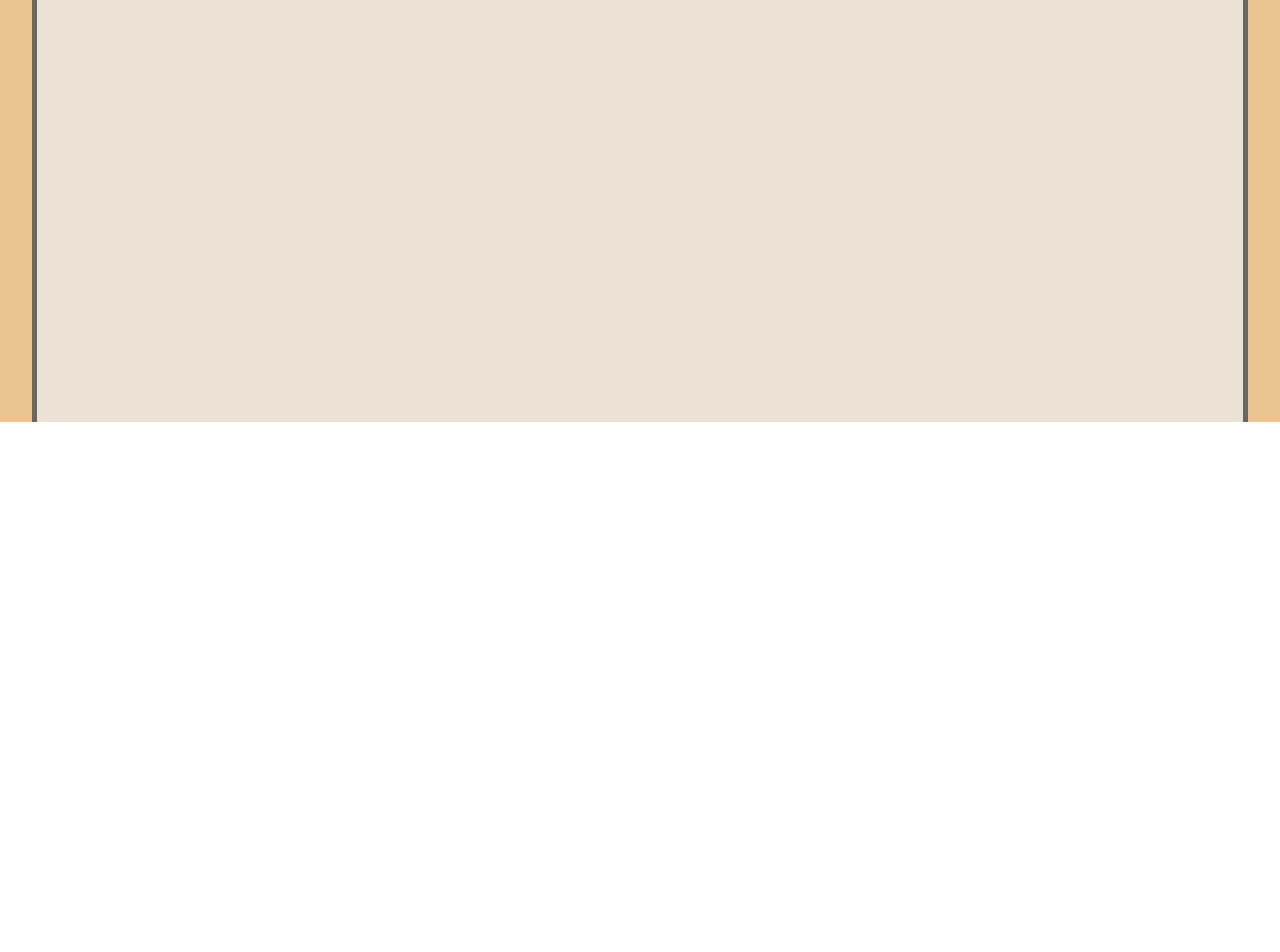
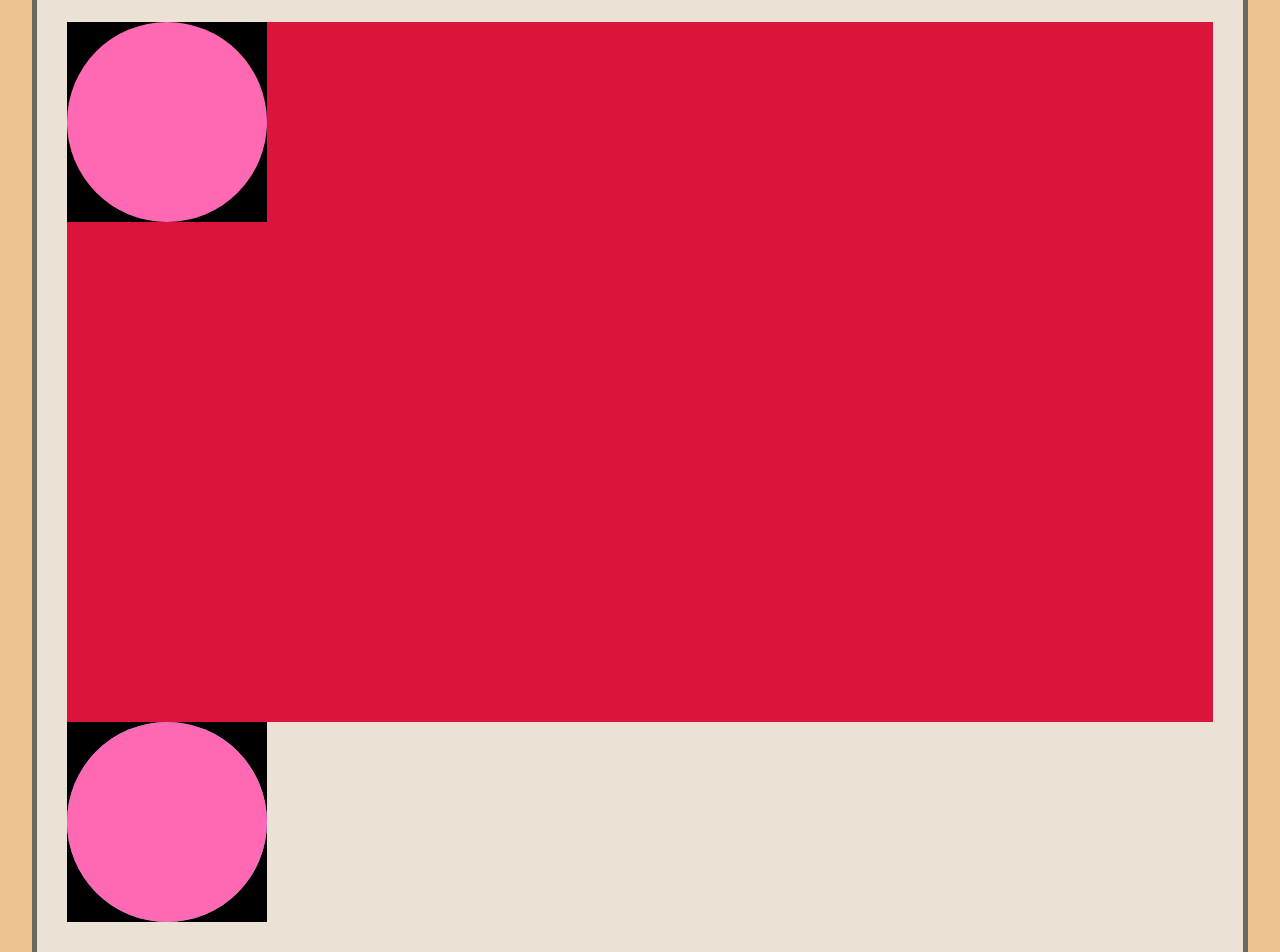
Before and after one commit to rwalsh221/odin_react_weather_app, a React (Create React App) app in the folder odin_weather_app/: page / in a window 1280 px wide. Shown: the part 381-1333 px from the top of the page. Before the commit the page ends 803 px from the top, so only its background shows below. Built offline with nearby package versions, Linux system fonts and the light colour scheme; a web font is replaced by a local one.

Commit message:
start of redesign

```diff
--- a/odin_weather_app/src/components/Main/Main.js
+++ b/odin_weather_app/src/components/Main/Main.js
@@ -2,6 +2,7 @@ import React, { useState } from 'react';
 
 import classes from './Main.module.css';
 import WeatherLocationContainer from '../WeatherLocationContainer/WeatherLocationContainer';
+import WeatherCardGrid from '../WeatherCardGrid/WeatherCardGrid';
 
 // TODO: ADD ERROR HANDLING FOR CITY NOT FOUND
 // TODO: ADD DEFAULT TEXT TO SEARCH BAR
@@ -11,6 +12,11 @@ const Main = (props) => {
   const [searchQuery, setSearchQuery] = useState(null);
   const [metric, setMetric] = useState(true);
   const [imperial, setImperial] = useState(false);
+  const [hover, setHover] = useState('');
+
+  const setHoverClass = () => {
+    setHover({ bigSmallAnimation: 'circleHover', bigCircle: 'bigCircle' });
+  };
 
   const searchQueryfactory = (query) => {
     const id = new Date();
@@ -120,6 +126,19 @@ const Main = (props) => {
           <button className={classes.locationSearchBtn}>SEARCH</button>
         </form>
         <div className={classes.weatherContainer}>
+          <WeatherCardGrid />
+          <div className={classes.circleContainer}>
+            <div
+              className={`${classes.circleTop} ${
+                classes[hover.bigSmallAnimation]
+              }`}
+              onClick={setHoverClass}
+            ></div>
+            <div
+              className={`${classes.circleBottom} ${classes[hover.bigCircle]}`}
+            ></div>
+          </div>
+
           {renderWeatherLocation()}
         </div>
       </div>
--- a/odin_weather_app/src/components/Main/Main.module.css
+++ b/odin_weather_app/src/components/Main/Main.module.css
@@ -80,6 +80,74 @@
   height: max-content;
 }
 
+.circleContainer {
+  background-color: black;
+  height: 20rem;
+  width: 20rem;
+  position: relative;
+  display: flex;
+  justify-content: center;
+  align-items: center;
+}
+
+.circleTop {
+  background-color: hotpink;
+  border-radius: 50%;
+  height: 20rem;
+  width: 20rem;
+  margin: 0 auto;
+  /* left: 150px;
+  top: 150px;
+  transform: translate(-50%, -50%); */
+  transition: all 1s;
+  transform: rotate(360deg);
+  transform-origin: center;
+  position: absolute;
+  z-index: 2;
+}
+
+.circleHover {
+  /* height: 40rem;
+  width: 40rem; */
+  /* z-index: 1000; */
+  animation: bigSmall 2s ease;
+  height: 0rem;
+  width: 0rem;
+}
+.circleBottom {
+  background-color: cornflowerblue;
+  border-radius: 50%;
+  height: 20rem;
+  width: 20rem;
+  position: absolute;
+  top: 0;
+  z-index: 1;
+  transition: all 1s;
+}
+
+.bigCircle {
+  height: 40rem;
+  width: 40rem;
+  top: -10rem;
+}
+
+@keyframes bigSmall {
+  0% {
+    height: 20rem;
+    width: 20rem;
+  }
+
+  50% {
+    height: 40rem;
+    width: 40rem;
+  }
+
+  100% {
+    height: 0rem;
+    width: 0rem;
+  }
+}
+
 @media (max-width: 615px) {
   .locationSearchBtn {
     width: 14rem;
--- /dev/null
+++ b/odin_weather_app/src/components/WeatherCardBig/WeatherCardBig.js
@@ -0,0 +1,6 @@
+import React from 'react';
+import classes from './WeatherCardBig.module.css';
+
+const WeatherCardBig = () => {};
+
+export default WeatherCardBig;
--- /dev/null
+++ b/odin_weather_app/src/components/WeatherCardGrid/WeatherCardGrid.js
@@ -0,0 +1,25 @@
+import React, { useState } from 'react';
+import classes from './WeatherCardGrid.module.css';
+
+import WeatherCardSmall from '../WeatherCardSmall/WeatherCardSmall';
+
+const WeatherCardGrid = (props) => {
+  const [hover, setHover] = useState(false);
+
+  const setHoverClass = () => {
+    // setHover({ bigSmallAnimation: 'circleHover', bigCircle: 'bigCircle' });
+    setHover(true);
+  };
+
+  return (
+    <section className={classes.weatherCardGrid}>
+      <div className={classes.cardContainer}>
+        <WeatherCardSmall hover={hover} setHoverClass={setHoverClass} />
+      </div>
+
+      {/* <WeatherCardSmall /> */}
+    </section>
+  );
+};
+
+export default WeatherCardGrid;
--- /dev/null
+++ b/odin_weather_app/src/components/WeatherCardGrid/WeatherCardGrid.module.css
@@ -0,0 +1,19 @@
+.weatherCardGrid {
+  background-color: crimson;
+  height: 70rem;
+  display: grid;
+  grid-template-columns: repeat(3, 1fr);
+  grid-template-rows: repeat(5, 1fr);
+  width: 100%;
+  position: relative;
+}
+
+.cardContainer {
+  background-color: black;
+  height: 20rem;
+  width: 20rem;
+  position: relative;
+  display: flex;
+  justify-content: center;
+  align-items: center;
+}
--- /dev/null
+++ b/odin_weather_app/src/components/WeatherCardSmall/WeatherCardSmall.js
@@ -0,0 +1,11 @@
+import React from 'react';
+import classes from './WeatherCardSmall.module.css';
+
+const WeatherCardSmall = (props) => {
+  let style = props.hover
+    ? `${classes.circleTop} ${classes.circleHover} ${classes.red}`
+    : `${classes.circleTop}`;
+  return <div className={style} onClick={props.setHoverClass}></div>;
+};
+
+export default WeatherCardSmall;
--- /dev/null
+++ b/odin_weather_app/src/components/WeatherCardSmall/WeatherCardSmall.module.css
@@ -0,0 +1,80 @@
+.circleContainer {
+  background-color: black;
+  height: 20rem;
+  width: 20rem;
+  position: relative;
+  display: flex;
+  justify-content: center;
+  align-items: center;
+}
+
+.red {
+  background-color: honeydew !important;
+}
+
+.circleTop {
+  background-color: hotpink;
+  border-radius: 50%;
+  height: 20rem;
+  width: 20rem;
+  margin: 0 auto;
+  /* left: 150px;
+    top: 150px;
+    transform: translate(-50%, -50%); */
+  transition: all 1s;
+  transform: rotate(360deg);
+  transform-origin: center;
+  position: absolute;
+  z-index: 2;
+  transform: translate(-50, -50%);
+}
+
+.circleHover {
+  /* height: 40rem;
+    width: 40rem; */
+  /* z-index: 1000; */
+  transform-origin: center;
+  transform: translate(-50, -50%);
+  animation: bigSmall 2s ease;
+  height: 0rem;
+  width: 0rem;
+}
+.circleBottom {
+  background-color: cornflowerblue;
+  border-radius: 50%;
+  height: 20rem;
+  width: 20rem;
+  position: absolute;
+  top: 0;
+  z-index: 1;
+  transition: all 1s;
+}
+
+.bigCircle {
+  height: 40rem;
+  width: 40rem;
+  top: -10rem;
+}
+
+@keyframes bigSmall {
+  0% {
+    height: 20rem;
+    width: 20rem;
+    transform: translate(-50, -50%);
+    /* scale: (0, 0); */
+  }
+
+  50% {
+    height: 40rem;
+    width: 40rem;
+    transform: translate(-50, -50%);
+    /* scale: (2, 2); */
+  }
+
+  100% {
+    height: 0rem;
+    width: 0rem;
+    transform: translate(-50, -50%);
+    /* scale: (-1, -1); */
+  }
+}
```
Also changed, not shown: odin_weather_app/src/components/WeatherCardBig/WeatherCardBig.module.css (added).
